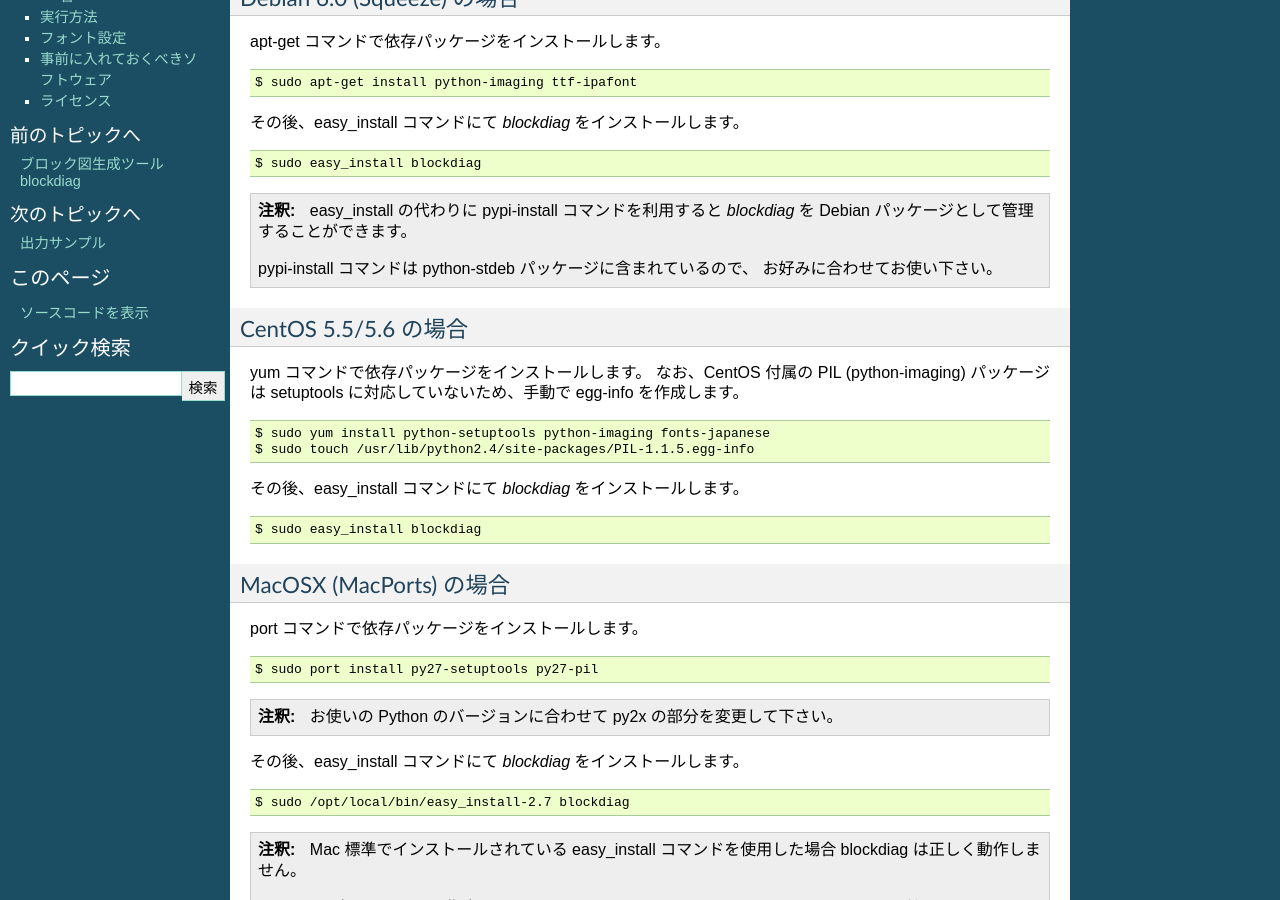
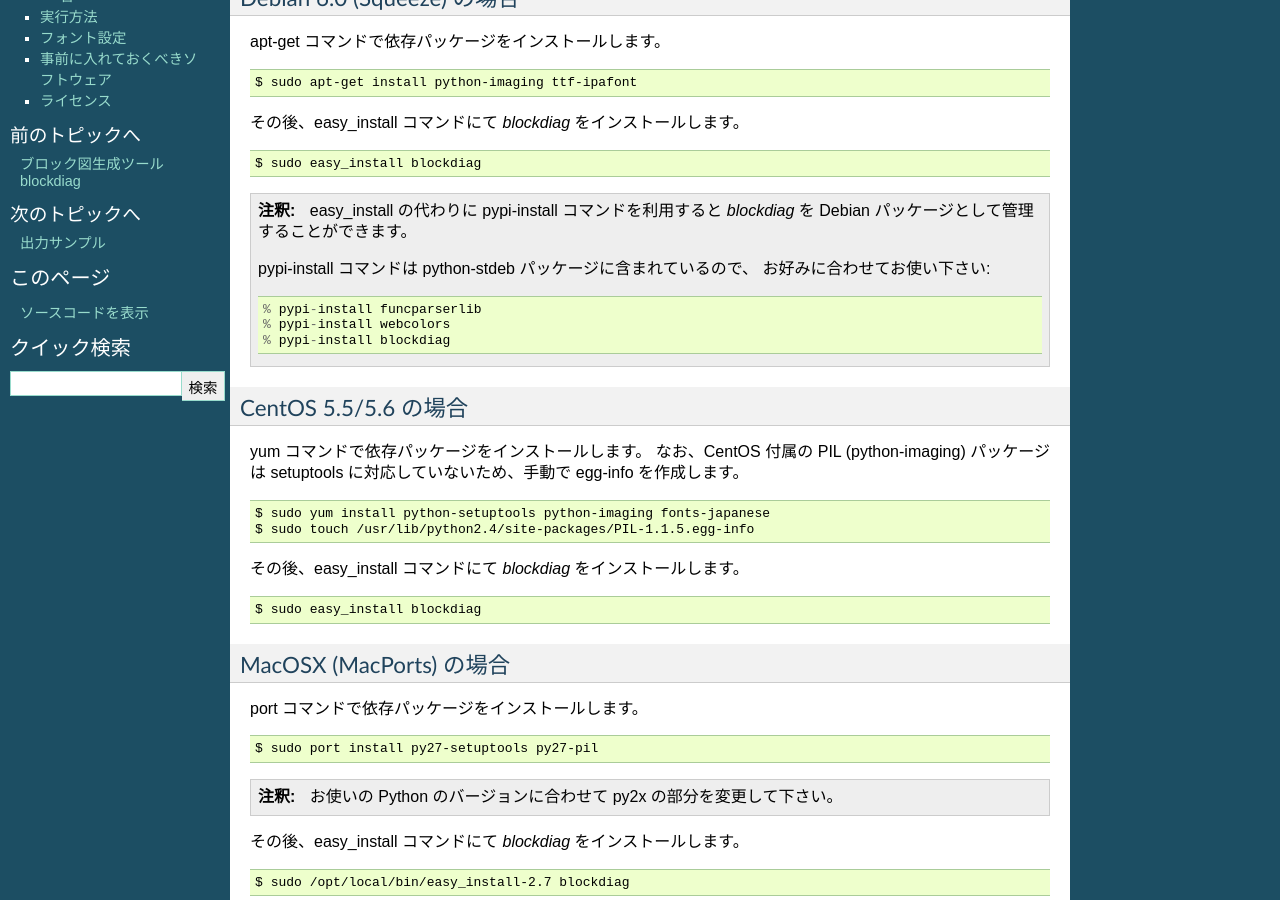
Before and after one commit to blockdiag/blockdiag.com, a Sphinx documentation site: the page built from blockdiag-ja/source/introduction.rst, in a window 1280 px wide and 900 px high, scrolled down 332 px. Built offline with Sphinx 7.4.7, drawn with Linux system fonts in a browser that asks for light colours; nearby versions of some CDN libraries.

Commit message:
* Update installation on debian

```diff
--- a/blockdiag-ja/source/introduction.rst
+++ b/blockdiag-ja/source/introduction.rst
@@ -32,7 +32,11 @@ apt-get コマンドで依存パッケージをインストールします。
    `blockdiag` を Debian パッケージとして管理することができます。
 
    pypi-install コマンドは python-stdeb パッケージに含まれているので、
-   お好みに合わせてお使い下さい。
+   お好みに合わせてお使い下さい::
+
+     % pypi-install funcparserlib
+     % pypi-install webcolors
+     % pypi-install blockdiag
 
 CentOS 5.5/5.6 の場合
 ---------------------
```
Also changed, not shown: 5 other files.
